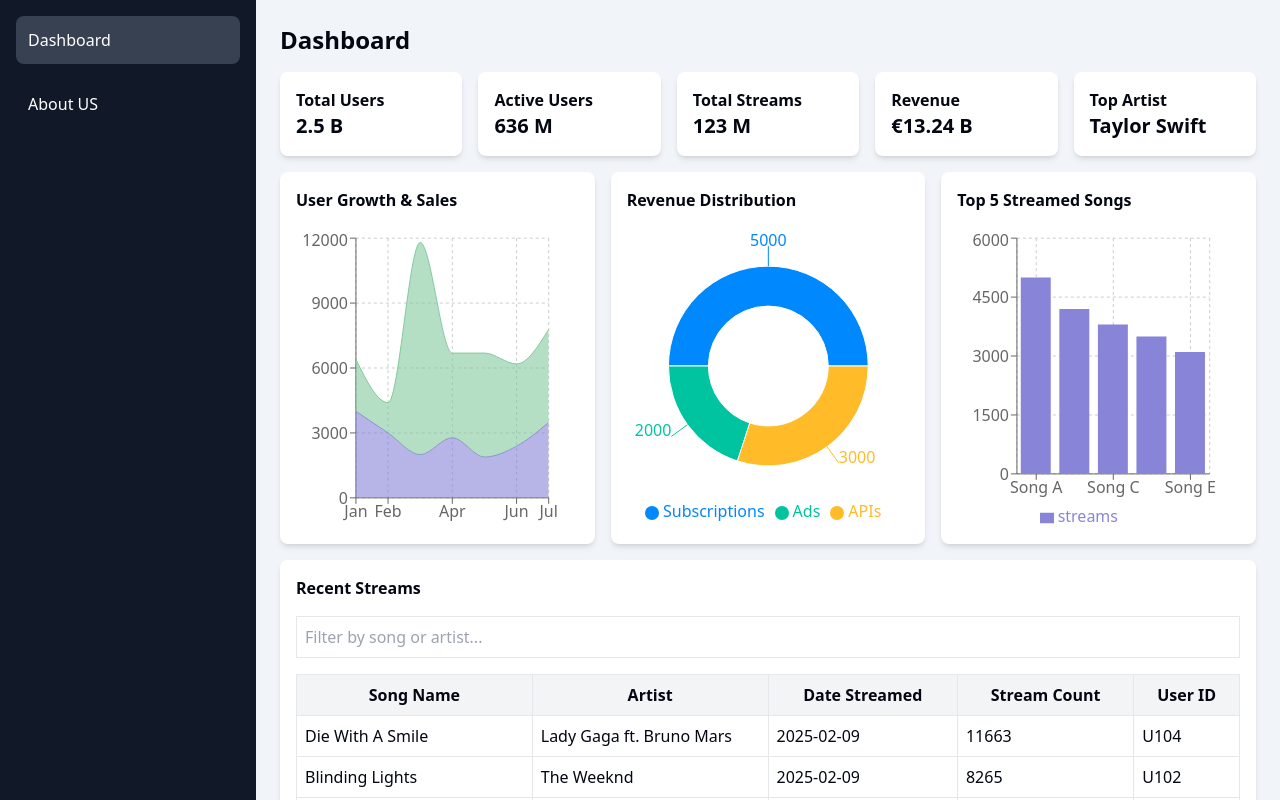
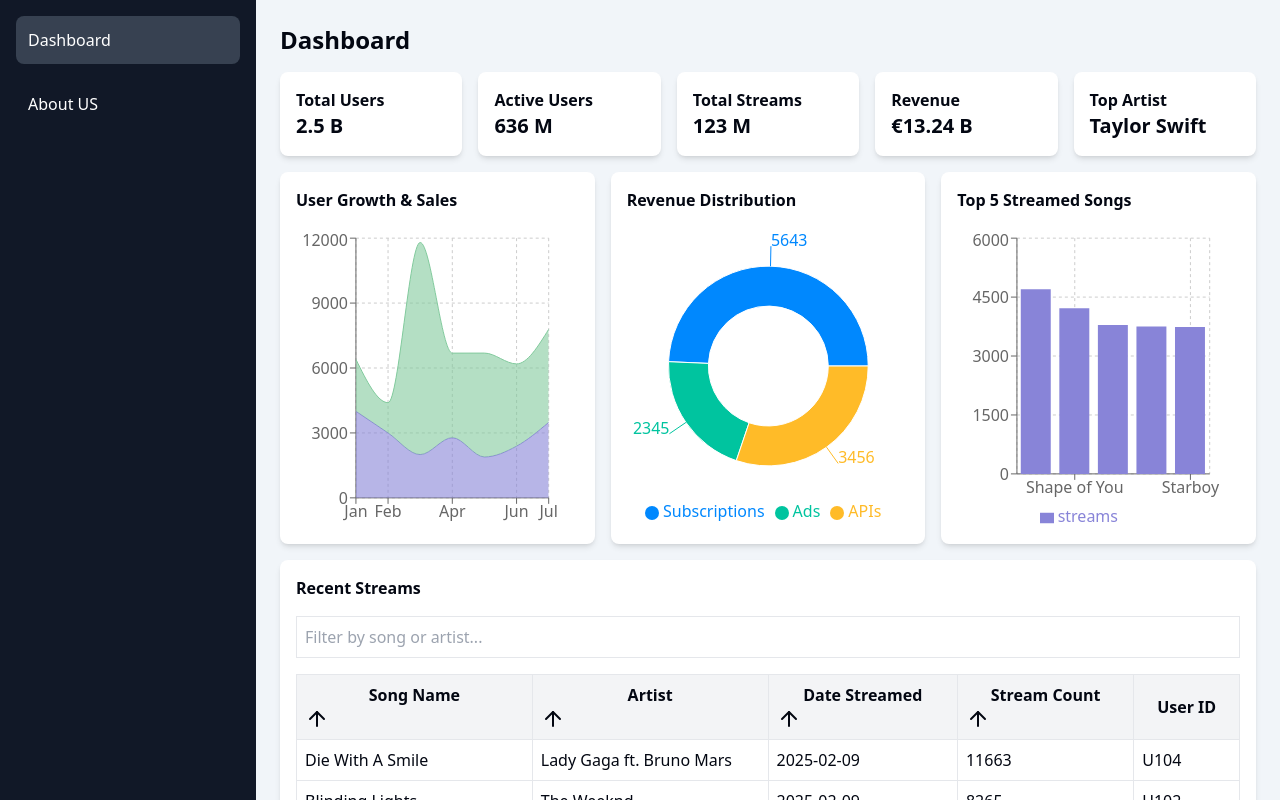
Before and after one commit to proshaban/speedyDashboard, a React (Vite) app: page / in a window 1280 px wide. Built offline with nearby package versions, Linux system fonts and the light colour scheme.

Commit message:
Fixing data's and filters

```diff
--- a/package.json
+++ b/package.json
@@ -15,6 +15,7 @@
     "lucide-react": "^0.475.0",
     "react": "^19.0.0",
     "react-dom": "^19.0.0",
+    "react-router-dom": "^7.1.5",
     "recharts": "^2.15.1",
     "shadcn-ui": "^0.9.4",
     "tailwind-merge": "^3.0.1",
--- a/src/Dashboard/RecentStreamsTable.tsx
+++ b/src/Dashboard/RecentStreamsTable.tsx
@@ -1,4 +1,4 @@
-import { ArrowDown } from "lucide-react";
+import { ArrowDown, ArrowUp } from "lucide-react";
 import { useState } from "react";
 
 const initialData = [
@@ -287,16 +287,28 @@ const RecentStreamsTable = () => {
         <thead>
           <tr className="bg-gray-100">
             <th className="border w-1/4 p-2 cursor-pointer" onClick={() => handleSort("song")}>
-              Song Name
+            <span>Song Name</span>
+            {
+              (sortBy == "song")?<ArrowDown /> : <ArrowUp />
+            }
             </th>
             <th className="border w-1/4 p-2 cursor-pointer" onClick={() => handleSort("artist")}>
-              Artist
+              <span>Artist</span>
+              {
+              (sortBy == "artist")?<ArrowDown /> : <ArrowUp />
+            }
             </th>
             <th className="border p-2 cursor-pointer" onClick={() => handleSort("dateStream")}>
-              Date Streamed
+            <span>Date Streamed</span>
+            {
+              (sortBy == "dateStream")?<ArrowDown /> : <ArrowUp />
+            }
             </th>
             <th className="border p-2 cursor-pointer" onClick={() => handleSort("streams")}>
-              Stream Count
+            <span>Stream Count</span>
+            {
+              (sortBy == "streams")?<ArrowDown /> : <ArrowUp />
+            }
             </th>
             <th className="border p-2">User ID</th>
           </tr>
--- a/src/Dashboard/RevenuePieChart.tsx
+++ b/src/Dashboard/RevenuePieChart.tsx
@@ -1,9 +1,9 @@
 import { PieChart, Pie, Cell, Tooltip, ResponsiveContainer, Legend } from "recharts";
 
 const data = [
-  { name: "Subscriptions", value: 5000 },
-  { name: "Ads", value: 2000 },
-  { name: "APIs", value: 3000 },
+  { name: "Subscriptions", value: 5643 },
+  { name: "Ads", value: 2345 },
+  { name: "APIs", value: 3456 },
 ];
 
 const COLORS = ["#0088FE", "#00C49F", "#FFBB28"];
--- a/src/Dashboard/TopStreamedSongsChart.tsx
+++ b/src/Dashboard/TopStreamedSongsChart.tsx
@@ -1,11 +1,11 @@
 import { BarChart, Bar, XAxis, YAxis, CartesianGrid, Tooltip, ResponsiveContainer, Legend } from "recharts";
 
 const data = [
-  { name: "Song A", streams: 5000 },
-  { name: "Song B", streams: 4200 },
-  { name: "Song C", streams: 3800 },
-  { name: "Song D", streams: 3500 },
-  { name: "Song E", streams: 3100 },
+  { "name": "Blinding Lights", "artist": "The Weeknd", "streams": 4701 },
+  { "name": "Shape of You", "artist": "Ed Sheeran", "streams": 4215 },
+  { "name": "Someone You Loved", "artist": "Lewis Capaldi", "streams": 3792 },
+  { "name": "As It Was", "artist": "Harry Styles", "streams": 3754 },
+  { "name": "Starboy", "artist": "The Weeknd", "streams": 3736 }
 ];
 
 const TopStreamedSongsChart = () => {
```
